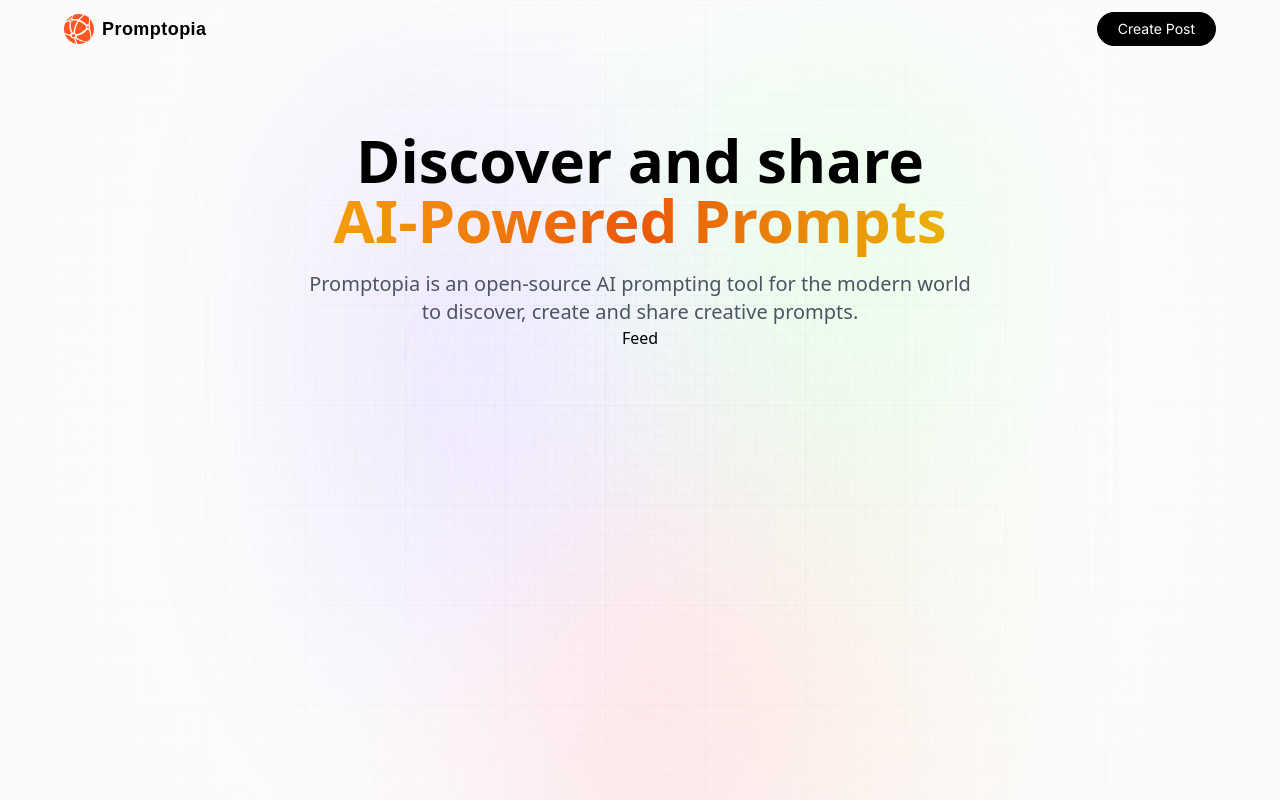
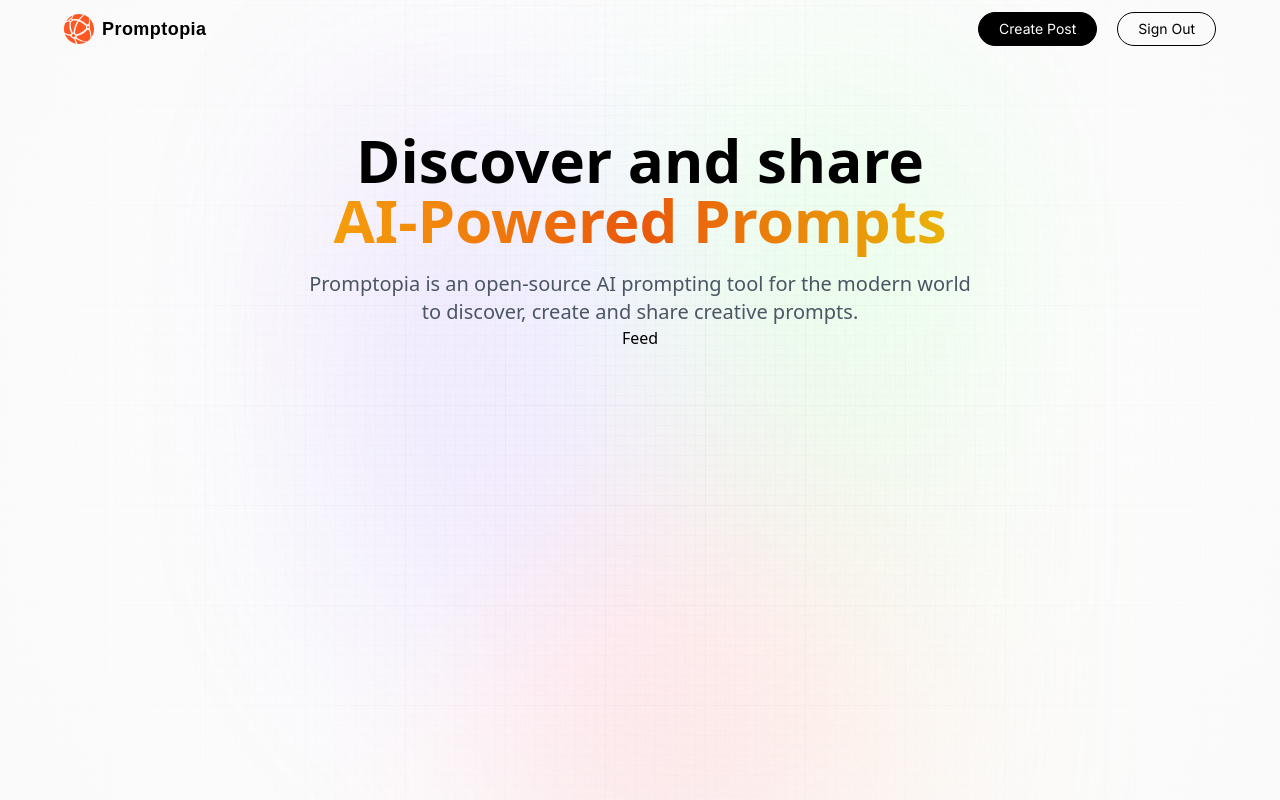
Before and after one commit to NTiger07/Promptopia-next, a Next.js app: page / in a window 1280 px wide. Built offline with nearby package versions, Linux system fonts and the light colour scheme.

Commit message:
added signout button

```diff
--- a/components/Nav.jsx
+++ b/components/Nav.jsx
@@ -28,6 +28,9 @@ export default function Nav() {
             <Link href="/create-prompt" className="black_btn">
               Create Post
             </Link>
+            <button type="button" onClick={signOut} className="outline_btn">
+              Sign Out
+            </button>
           </div>
         ) : (
           <></>
```
